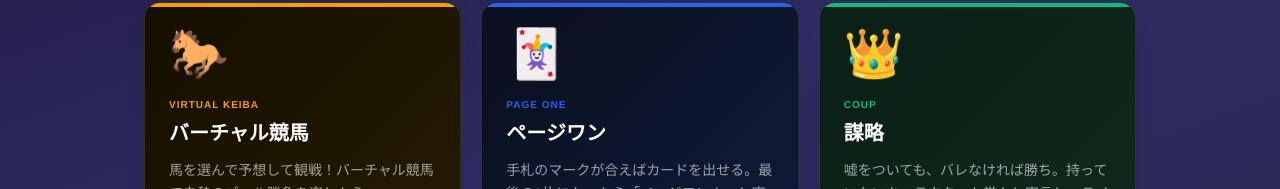
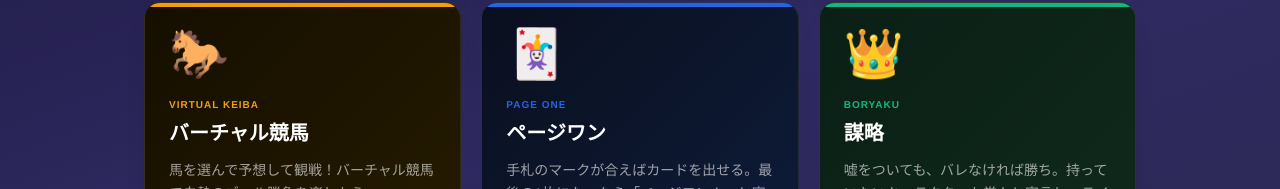
Before and after one commit to penmawashi8-ux/SKULL, a React (Vite) app in the folder hub/: page / in a window 1280 px wide. Shown: the part 692-881 px from the top of the page. Built offline with nearby package versions, Linux system fonts and the light colour scheme; no server answers.

Commit message:
謀略のnameEnをBORYAKUに変更
https://claude.ai/code/session_01PA5kY5FBkuuuMEQEGowsdC

```diff
--- a/hub/src/App.tsx
+++ b/hub/src/App.tsx
@@ -116,7 +116,7 @@ const games: Game[] = [
   {
     id: 'coup',
     name: '謀略',
-    nameEn: 'COUP',
+    nameEn: 'BORYAKU',
     description:
       '嘘をついても、バレなければ勝ち。持っていないキャラクターも堂々と宣言し、ライバルを蹴落とせ！最後に生き残った者が勝者。',
     icon: '👑',
```
